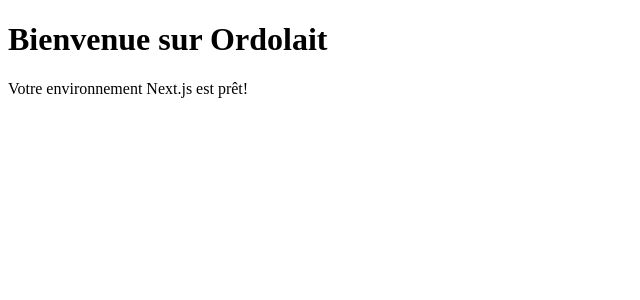
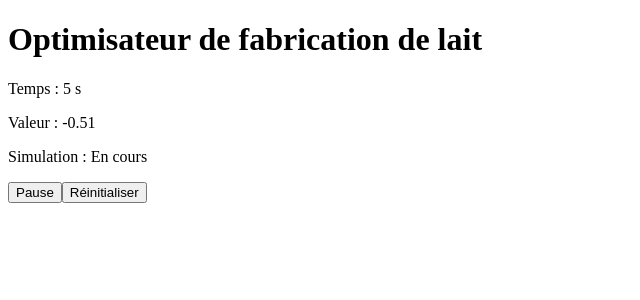
Before and after one commit to alexismoretto78/Ordolait, a Next.js app: page / in a window 1280 px wide. Shown: the top 300 px of the page, without its empty margins (0-640 px from the left). Built offline with nearby package versions, Linux system fonts and the light colour scheme.

Commit message:
redux rtk

```diff
--- a/app/layout.tsx
+++ b/app/layout.tsx
@@ -1,4 +1,5 @@
 import type { Metadata } from "next"
+import { Providers } from "./providers"
 
 export const metadata: Metadata = {
   title: "Ordolait",
@@ -12,7 +13,9 @@ export default function RootLayout({
 }) {
   return (
     <html lang="fr">
-      <body>{children}</body>
+      <body>
+        <Providers>{children}</Providers>
+      </body>
     </html>
   )
 }
--- /dev/null
+++ b/app/lib/simulatorSlice.ts
@@ -0,0 +1,35 @@
+import { createSlice, PayloadAction } from "@reduxjs/toolkit"
+
+export type SimulatorState = {
+  time: number
+  running: boolean
+  value: number
+}
+
+const initialState: SimulatorState = {
+  time: 0,
+  running: true,
+  value: 0,
+}
+
+const simulatorSlice = createSlice({
+  name: "simulator",
+  initialState,
+  reducers: {
+    toggleRunning(state) {
+      state.running = !state.running
+    },
+    reset(state) {
+      state.time = 0
+      state.value = 0
+      state.running = true
+    },
+    step(state, action: PayloadAction<number>) {
+      state.time += action.payload
+      state.value += Math.random() - 0.5
+    },
+  },
+})
+
+export const { toggleRunning, reset, step } = simulatorSlice.actions
+export default simulatorSlice.reducer
--- /dev/null
+++ b/app/lib/store.ts
@@ -0,0 +1,11 @@
+import { configureStore } from "@reduxjs/toolkit"
+import simulatorReducer from "./simulatorSlice"
+
+export const store = configureStore({
+  reducer: {
+    simulator: simulatorReducer,
+  },
+})
+
+export type RootState = ReturnType<typeof store.getState>
+export type AppDispatch = typeof store.dispatch
--- a/app/page.tsx
+++ b/app/page.tsx
@@ -1,8 +1,38 @@
+"use client"
+
+import { useEffect } from "react"
+import { useDispatch, useSelector } from "react-redux"
+import { RootState } from "./lib/store"
+import { reset, step, toggleRunning } from "./lib/simulatorSlice"
+
 export default function Home() {
+  const dispatch = useDispatch()
+  const { time, running, value } = useSelector(
+    (state: RootState) => state.simulator
+  )
+
+  useEffect(() => {
+    if (!running) return
+    const interval = setInterval(() => {
+      dispatch(step(1))
+    }, 1000)
+    return () => clearInterval(interval)
+  }, [dispatch, running])
+
   return (
     <main>
-      <h1>Bienvenue sur Ordolait</h1>
-      <p>Votre environnement Next.js est prêt!</p>
+      <h1>Optimisateur de fabrication de lait</h1>
+      <div>
+        <p>Temps : {time.toFixed(0)} s</p>
+        <p>Valeur : {value.toFixed(2)}</p>
+        <p>Simulation : {running ? "En cours" : "En pause"}</p>
+      </div>
+      <div>
+        <button onClick={() => dispatch(toggleRunning())}>
+          {running ? "Pause" : "Lancer"}
+        </button>
+        <button onClick={() => dispatch(reset())}>Réinitialiser</button>
+      </div>
     </main>
   )
 }
--- /dev/null
+++ b/app/providers.tsx
@@ -0,0 +1,8 @@
+"use client"
+
+import { Provider } from "react-redux"
+import { store } from "./lib/store"
+
+export function Providers({ children }: { children: React.ReactNode }) {
+  return <Provider store={store}>{children}</Provider>
+}
```
Also changed, not shown: package.json (+7 -5 lines), 1 other file (tests, documents, lock files or other folders).
